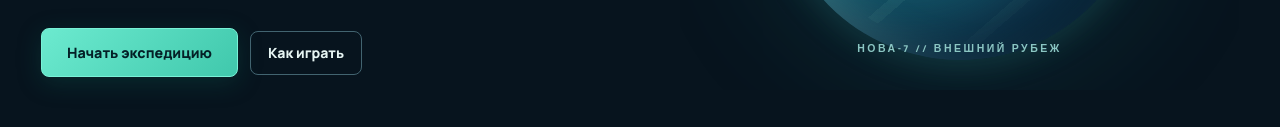
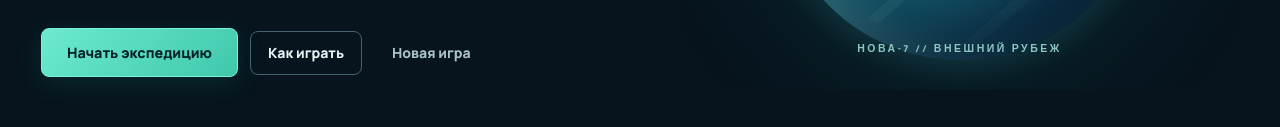
Before and after one commit to akuzn1integrations-lab/TowerDefence, a website with bundled scripts: page index.html in a window 1280 px wide. Shown: the part 511-638 px from the top of the page. Built offline with nearby package versions, Linux system fonts and the light colour scheme.

Commit message:
fix: harden save access and finish vertical slice UX

```diff
--- a/index.html
+++ b/index.html
@@ -23,7 +23,7 @@
             <span class="eyebrow">TOWER DEFENCE · ПЕРВАЯ ВЫЛАЗКА</span>
             <h1>Новая планета.<br><em>Последний рубеж.</em></h1>
             <p>«Ковчег» достиг цели. Защитите исследователей, пока они разворачивают оборудование на неизведанной земле.</p>
-            <div class="actions"><button class="btn primary big" id="continueButton" type="button">Начать экспедицию</button><button class="btn outline" id="homeHelp" type="button">Как играть</button></div>
+            <div class="actions"><button class="btn primary big" id="continueButton" type="button">Начать экспедицию</button><button class="btn outline" id="homeHelp" type="button">Как играть</button><button class="btn quiet" id="newGameButton" type="button">Новая игра</button></div>
           </div>
           <div class="planet-art" aria-hidden="true"><div class="planet"><div class="ring"></div></div><div class="planet-label">НОВА-7 // ВНЕШНИЙ РУБЕЖ</div></div>
         </div>
```
